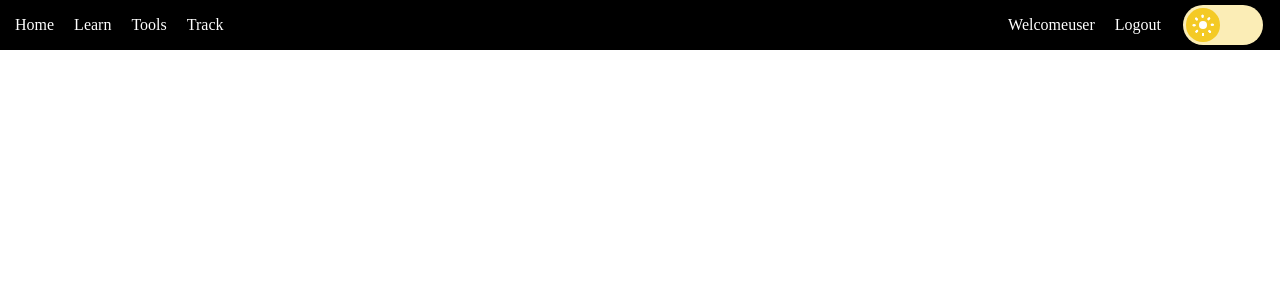
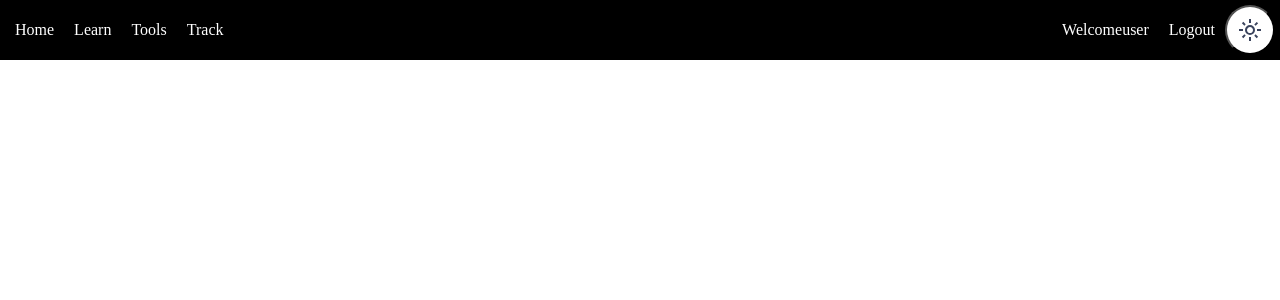
Before and after one commit to ThetPaing-7/Cryptonite, a Flask app: page / in a window 1280 px wide. Shown: the top 300 px of the page. Run offline with Flask 3, Linux system fonts and the light colour scheme.

Commit message:
done theme and base layout

```diff
--- a/app.py
+++ b/app.py
@@ -8,5 +8,11 @@ from werkzeug.security import check_password_hash, generate_password_hash
 app = Flask(__name__)
 
 @app.route("/")
-def hello_world():
+def home():
     return render_template("base.html")
+
+
+
+@app.route("/tools")
+def tools():
+    return render_template("tools.html")
--- a/static/css/base.css
+++ b/static/css/base.css
@@ -8,14 +8,21 @@
     --bg-color: white;
     --nav-bg-color : black;
     --nav-text-color: white;
+    --base-variant:white;
+    --primary-color:#3a435d;
 }
 
-body.light_mode{
-    --bg-color: rgb(47, 81, 190);
-    --nav-bg-color : black;
-    --nav-text-color: white;
+.darkmode{
+    --bg-color: rgb(17, 17, 17);
+    --nav-bg-color : rgb(248, 240, 240);
+    --nav-text-color: rgb(16, 15, 15);
+    --base-variant:white;
+    --primary-color:#3a435d;
 }
 
+body{
+  background-color: var(--bg-color);
+}
 /* Nav bar styling */
 .navbarContainer{
     display: flex;
@@ -33,219 +40,39 @@ body.light_mode{
     padding: 5px;
 }
 
+.leftside div a{
+ text-decoration: none;
+ color: var(--nav-text-color);
+}
 .leftside div,
 .rightside div{
     margin: 3px 10px;
 }
 
-/* Light dark toggle */
-/* From Uiverse.io by JkHuger */
-/* Default */
-.theme {
+/* Start of the toogle bar */
+#theme-switch{
+  height: 50px;
+  width: 50px;
+  padding: 0;
+  border-radius: 50%;
+  background-color: var(--base-variant);
   display: flex;
+  justify-content: center;
   align-items: center;
-  -webkit-tap-highlight-color: transparent;
-  height: 80%;
 }
 
-.theme__fill,
-.theme__icon {
-  transition: 0.3s;
+#theme-switch svg{
+  fill:var(--primary-color)
 }
 
-.theme__fill {
-  background-color: var(--bg);
-  display: block;
-  mix-blend-mode: difference;
-  position: fixed;
-  inset: 0;
-  height: 100%;
-  transform: translateX(-100%);
+#theme-switch svg:last-child{
+  display: none;
 }
 
-.theme__icon,
-.theme__toggle {
-  z-index: 1;
+.darkmode #theme-switch svg:first-child{
+  display: none;
 }
 
-.theme__icon,
-.theme__icon-part {
-  position: absolute;
-}
-
-.theme__icon {
-  display: block;
-  top: 0.5em;
-  left: 0.5em;
-  width: 1.5em;
-  height: 1.5em;
-}
-
-.theme__icon-part {
-  border-radius: 50%;
-  box-shadow: 0.4em -0.4em 0 0.5em hsl(0,0%,100%) inset;
-  top: calc(50% - 0.5em);
-  left: calc(50% - 0.5em);
-  width: 1em;
-  height: 1em;
-  transition: box-shadow var(--transDur) ease-in-out,
-		opacity var(--transDur) ease-in-out,
-		transform var(--transDur) ease-in-out;
-  transform: scale(0.5);
-}
-
-.theme__icon-part ~ .theme__icon-part {
-  background-color: hsl(0,0%,100%);
-  border-radius: 0.05em;
-  top: 50%;
-  left: calc(50% - 0.05em);
-  transform: rotate(0deg) translateY(0.5em);
-  transform-origin: 50% 0;
-  width: 0.1em;
-  height: 0.2em;
-}
-
-.theme__icon-part:nth-child(3) {
-  transform: rotate(45deg) translateY(0.45em);
-}
-
-.theme__icon-part:nth-child(4) {
-  transform: rotate(90deg) translateY(0.45em);
-}
-
-.theme__icon-part:nth-child(5) {
-  transform: rotate(135deg) translateY(0.45em);
-}
-
-.theme__icon-part:nth-child(6) {
-  transform: rotate(180deg) translateY(0.45em);
-}
-
-.theme__icon-part:nth-child(7) {
-  transform: rotate(225deg) translateY(0.45em);
-}
-
-.theme__icon-part:nth-child(8) {
-  transform: rotate(270deg) translateY(0.5em);
-}
-
-.theme__icon-part:nth-child(9) {
-  transform: rotate(315deg) translateY(0.5em);
-}
-
-.theme__label,AV
-.theme__toggle,
-.theme__toggle-wrap {
-  position: relative;
-  cursor: pointer;
-}
-
-.theme__toggle,
-.theme__toggle:before {
+.darkmode #theme-switch svg:last-child{
   display: block;
 }
-
-.theme__toggle {
-  background-color: hsl(48,90%,85%);
-  border-radius: 25% / 50%;
-  box-shadow: 0 0 0 0.125em var(--primaryT);
-  padding: 0.25em;
-  width: 6em;
-  height: 3em;
-  -webkit-appearance: none;
-  appearance: none;
-  transition: background-color var(--transDur) ease-in-out,
-		box-shadow 0.15s ease-in-out,
-		transform var(--transDur) ease-in-out;
-}
-
-.theme__toggle:before {
-  background-color: hsl(48,90%,55%);
-  border-radius: 50%;
-  content: "";
-  width: 2.5em;
-  height: 2.5em;
-  transition: 0.3s;
-}
-
-.theme__toggle:focus {
-  box-shadow: 0 0 0 0.125em var(--primary);
-  outline: transparent;
-}
-
-/* Checked */
-.theme__toggle:checked {
-  background-color: hsl(198,90%,15%);
-}
-
-.theme__toggle:checked:before,
-.theme__toggle:checked ~ .theme__icon {
-  transform: translateX(3em);
-}
-
-.theme__toggle:checked:before {
-  background-color: hsl(198,90%,55%);
-}
-
-.theme__toggle:checked ~ .theme__fill {
-  transform: translateX(0);
-}
-
-.theme__toggle:checked ~ .theme__icon .theme__icon-part:nth-child(1) {
-  box-shadow: 0.2em -0.2em 0 0.2em hsl(0,0%,100%) inset;
-  transform: scale(1);
-  top: 0.2em;
-  left: -0.2em;
-}
-
-.theme__toggle:checked ~ .theme__icon .theme__icon-part ~ .theme__icon-part {
-  opacity: 0;
-}
-
-.theme__toggle:checked ~ .theme__icon .theme__icon-part:nth-child(2) {
-  transform: rotate(45deg) translateY(0.8em);
-}
-
-.theme__toggle:checked ~ .theme__icon .theme__icon-part:nth-child(3) {
-  transform: rotate(90deg) translateY(0.8em);
-}
-
-.theme__toggle:checked ~ .theme__icon .theme__icon-part:nth-child(4) {
-  transform: rotate(135deg) translateY(0.8em);
-}
-
-.theme__toggle:checked ~ .theme__icon .theme__icon-part:nth-child(5) {
-  transform: rotate(180deg) translateY(0.8em);
-}
-
-.theme__toggle:checked ~ .theme__icon .theme__icon-part:nth-child(6) {
-  transform: rotate(225deg) translateY(0.8em);
-}
-
-.theme__toggle:checked ~ .theme__icon .theme__icon-part:nth-child(7) {
-  transform: rotate(270deg) translateY(0.8em);
-}
-
-.theme__toggle:checked ~ .theme__icon .theme__icon-part:nth-child(8) {
-  transform: rotate(315deg) translateY(0.8em);
-}
-
-.theme__toggle:checked ~ .theme__icon .theme__icon-part:nth-child(9) {
-  transform: rotate(360deg) translateY(0.8em);
-}
-
-.theme__toggle-wrap {
-  margin: 0 0.75em;
-}
-
-@supports selector(:focus-visible) {
-  .theme__toggle:focus {
-    box-shadow: 0 0 0 0.125em var(--primaryT);
-  }
-
-  .theme__toggle:focus-visible {
-    box-shadow: 0 0 0 0.125em var(--primary);
-  }
-}
-
-/* End of toggle bar */
--- a/static/js/jsfile.js
+++ b/static/js/jsfile.js
@@ -1,27 +1,19 @@
-console.log("This is working")
+let darkmode = localStorage.getItem('darkmode')
+const themeSwitch = document.getElementById('theme-switch')
 
+const enableDarkmode = () => {
+  document.body.classList.add('darkmode')
+  localStorage.setItem('darkmode','active')
+}
 
-// Check for user save theme
-window.onload = function(){
-    const themeCheckbox = document.getElementById("theme")
+const disableDarkmode = () => {
+  document.body.classList.remove('darkmode')
+  localStorage.setItem('darkmode',null)
+}
 
-    if(localStorage.getItem('theme') === 'light'){
-        themeCheckbox.checked = true;
-        document.body.classList.add("light_mode")
-    }else{
-        themeCheckbox.checked = false;
-        document.body.classList.remove("light_mode")
-    }
-
-    // listen for the checkbox changes
-    themeCheckbox.addEventListener("click",function(){
-        if(themeCheckbox.checked){
-            document.body.classList.add("light_mode")
-            localStorage.setItem('theme', 'light')
-        }else{
-            //Dark mode
-            document.body.classList.remove("light_mode");
-            localStorage.setItem('theme', 'dark')
-        }
-    })
-}
+if(darkmode === 'active') enableDarkmode()
+// Click to switch light and dark
+themeSwitch.addEventListener("click",()=>{
+  dakrmode = localStorage.getItem('darkmode')
+  dakrmode !== "active" ? enableDarkmode() : disableDarkmode()
+})
--- a/templates/base.html
+++ b/templates/base.html
@@ -3,44 +3,37 @@
 <head>
     <meta charset="UTF-8">
     <meta name="viewport" content="width=device-width, initial-scale=1.0">
-    <title>Document</title>
-
     <!-- JS link -->
 
-    <script src="{{ url_for('static', filename='js/jsfile.js') }}" defer></script>    <!-- Css link -->
-    <link rel="stylesheet" href="/static/css/base.css">
+    <script src="{{ url_for('static', filename='js/jsfile.js') }}" defer></script>
+       <!-- Css link -->
+    <link rel="stylesheet" href="{{ url_for('static', filename='css/base.css') }}">
+    <!-- Document title -->
+    <title>Cryptonite: {% block title %}{% endblock %}</title>
+
 </head>
 <body>
     <!-- Navigation bar -->
      <div class="navbarContainer">
         <div class="leftside">
-            <div>Home</div>
-            <div>Learn</div>
-            <div>Tools</div>
-            <div>Track</div>
+            <div><a href="/home">Home</a></div>
+            <div><a href="/learn">Learn</a></div>
+            <div><a href="/tools">Tools</a></div>
+            <div><a href="/track">Track</a></div>
         </div>
         <div class="rightside">
             <div>Welcome<span>user</span></div>
             <div>Logout</div>
-            <!-- Switch toggles -->
-    <label for="theme" class="theme">
-	<span class="theme__toggle-wrap">
-		<input id="theme" class="theme__toggle" type="checkbox" role="switch" name="theme" value="dark">
-		<span class="theme__fill"></span>
-		<span class="theme__icon">
-			<span class="theme__icon-part"></span>
-			<span class="theme__icon-part"></span>
-			<span class="theme__icon-part"></span>
-			<span class="theme__icon-part"></span>
-			<span class="theme__icon-part"></span>
-			<span class="theme__icon-part"></span>
-			<span class="theme__icon-part"></span>
-			<span class="theme__icon-part"></span>
-			<span class="theme__icon-part"></span>
-		</span>
-	</span>
-</labe>
+            <!-- Link mode and dark mode -->
+            <button id="theme-switch">
+                <svg xmlns="http://www.w3.org/2000/svg" height="24px" viewBox="0 -960 960 960" width="24px" fill="#e8eaed"><path d="M480-360q50 0 85-35t35-85q0-50-35-85t-85-35q-50 0-85 35t-35 85q0 50 35 85t85 35Zm0 80q-83 0-141.5-58.5T280-480q0-83 58.5-141.5T480-680q83 0 141.5 58.5T680-480q0 83-58.5 141.5T480-280ZM200-440H40v-80h160v80Zm720 0H760v-80h160v80ZM440-760v-160h80v160h-80Zm0 720v-160h80v160h-80ZM256-650l-101-97 57-59 96 100-52 56Zm492 496-97-101 53-55 101 97-57 59Zm-98-550 97-101 59 57-100 96-56-52ZM154-212l101-97 55 53-97 101-59-57Zm326-268Z"/></svg>
+                <svg xmlns="http://www.w3.org/2000/svg" height="24px" viewBox="0 -960 960 960" width="24px" fill="#e8eaed"><path d="M480-120q-150 0-255-105T120-480q0-150 105-255t255-105q14 0 27.5 1t26.5 3q-41 29-65.5 75.5T444-660q0 90 63 153t153 63q55 0 101-24.5t75-65.5q2 13 3 26.5t1 27.5q0 150-105 255T480-120Zm0-80q88 0 158-48.5T740-375q-20 5-40 8t-40 3q-123 0-209.5-86.5T364-660q0-20 3-40t8-40q-78 32-126.5 102T200-480q0 116 82 198t198 82Zm-10-270Z"/></svg>
+            </button>
         </div>
      </div>
+     <!-- Main -->
+      <main>
+        {% block main %}{% endblock %}
+      </main>
 </body>
 </html>
```
Also changed, not shown: templates/tools.html (added, +10 -0 lines), static/css/tools.css (added), static/js/tools.js (added).
